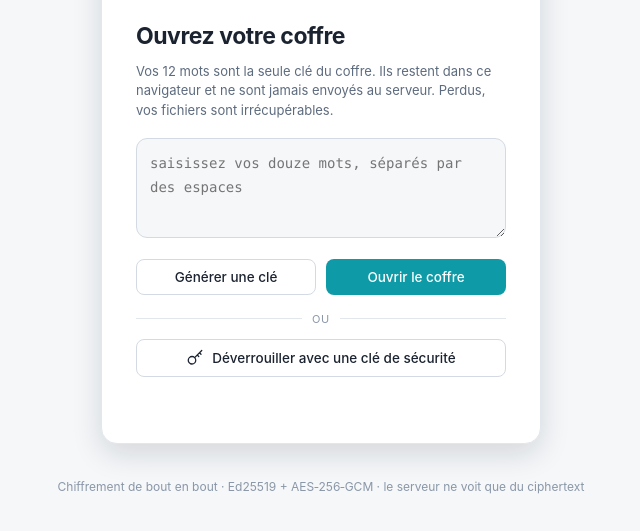
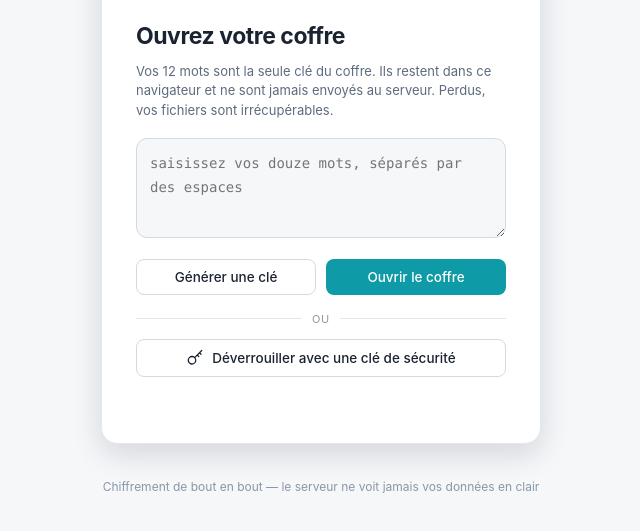
Before and after one commit to waryz184/p2pfs, a plain HTML site: page web/index.html in a window 1280 px wide. Shown: the part 179-710 px from the top of the page, without its empty margins (319-959 px from the left). Drawn offline with Linux system fonts and the light colour scheme.

Commit message:
Simplifie le texte de bas de page de l'écran de login
Retire le jargon crypto (Ed25519, AES-256-GCM, ciphertext) au profit
d'une phrase compréhensible sans connaissances techniques.

Co-Authored-By: Claude Sonnet 5 <noreply@anthropic.com>
Claude-Session: https://claude.ai/code/session_01MpyFJQ1oJrj9rkTY2HRpxw

```diff
--- a/web/index.html
+++ b/web/index.html
@@ -33,7 +33,7 @@
     </div>
     <p id="auth-status" class="auth-status"></p>
   </div>
-  <p class="auth-foot">Chiffrement de bout en bout · Ed25519 + AES‑256‑GCM · le serveur ne voit que du ciphertext</p>
+  <p class="auth-foot">Chiffrement de bout en bout — le serveur ne voit jamais vos données en clair</p>
 </div>
 
 <!-- ====================== APPLICATION ====================== -->
```
